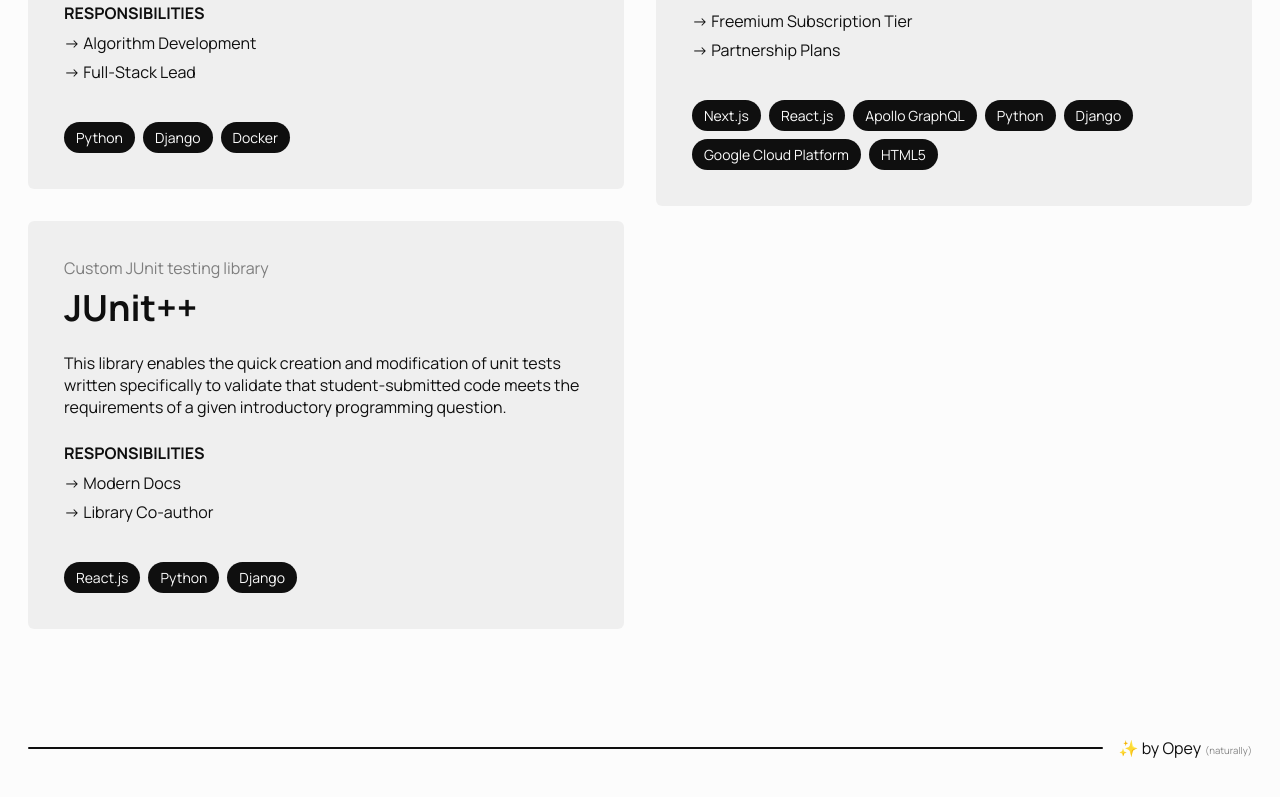
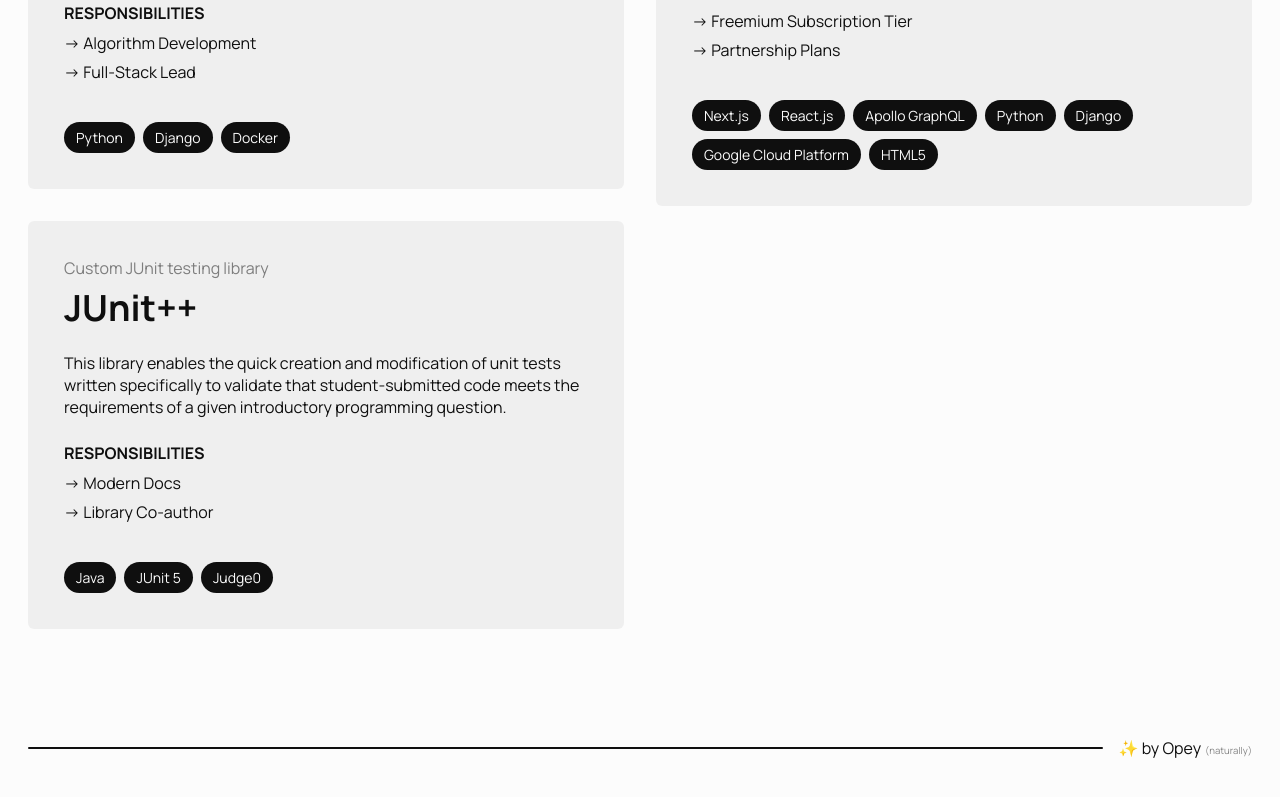
Before and after one commit to Opeyem1a/portfolio-v2, a Next.js app: page / in a window 1280 px wide. Shown: the part 2058-2855 px from the top of the page. Built offline with nearby package versions, Linux system fonts and the light colour scheme.

Commit message:
fix skills for junit project again

```diff
--- a/src/data/projects.ts
+++ b/src/data/projects.ts
@@ -77,9 +77,9 @@ const PROJECTS: Project[] = [
         ],
         link: "https://github.com/canvas-gamification/canvas-gamification-junit-tests",
         skills: [
-            "React.js",
-            "Python",
-            "Django",
+            "Java",
+            "JUnit 5",
+            "Judge0",
         ],
     },
     {
```
